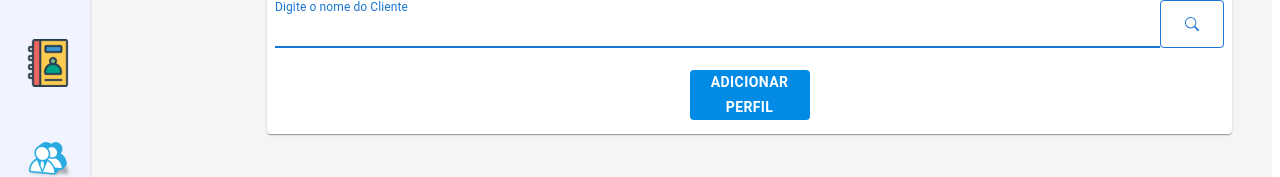
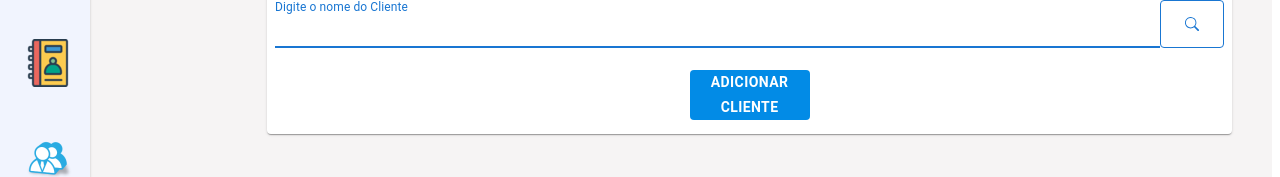
Before and after one commit to CMTTSx/ODC, a React (Create React App) app: page /clientes in a window 1280 px wide. Shown: the part 224-401 px from the top of the page. Built offline with nearby package versions, Linux system fonts and the light colour scheme.

Commit message:
Atualizando diretorios

```diff
--- a/src/Layout/AdicionarClienteModal/index.tsx
+++ b/src/Layout/AdicionarClienteModal/index.tsx
@@ -498,7 +498,6 @@ export default function BasicModal() {
   const [cidade, setCidade] = React.useState('');
   const [estado, setEstado] = React.useState('');
 
-  const [perfil, setPerfil] = React.useState('');
 
   const [administrador, setAdministrador] = React.useState('');
   const [recepcionista, setRecepcionista] = React.useState('');
@@ -525,7 +524,7 @@ export default function BasicModal() {
           backgroundColor: '#089bfc',
         }
 
-      }}>Adicionar Perfil</Button>
+      }}>Adicionar Cliente</Button>
       <Modal
         hideBackdrop={true}
         open={open}
@@ -535,7 +534,7 @@ export default function BasicModal() {
       >
         <Box sx={style}>
           <Typography sx={TypoCadastroCliente}>
-            Adicionar Perfil
+            Adicionar Cliente
           </Typography>
 
           <Typography sx={{mt: 2, mb: 1}}>Dados Pessoais</Typography>
--- a/src/Pages/Clientes.tsx
+++ b/src/Pages/Clientes.tsx
@@ -8,7 +8,7 @@ import { Button, TextField, Typography } from '@mui/material';
 import Navbar from '../Layout/Navbar';
 import Breadcrumbs from '../Layout/Breadcrumbs/Clientes';
 import Sidebar from '../Layout/Sidebar';
-import AdicionarCliente from '../Layout/AdicionarPerfilModal';
+import AdicionarCliente from '../Layout/AdicionarClienteModal';
 import { BsSearch } from 'react-icons/bs';
 
 
```
